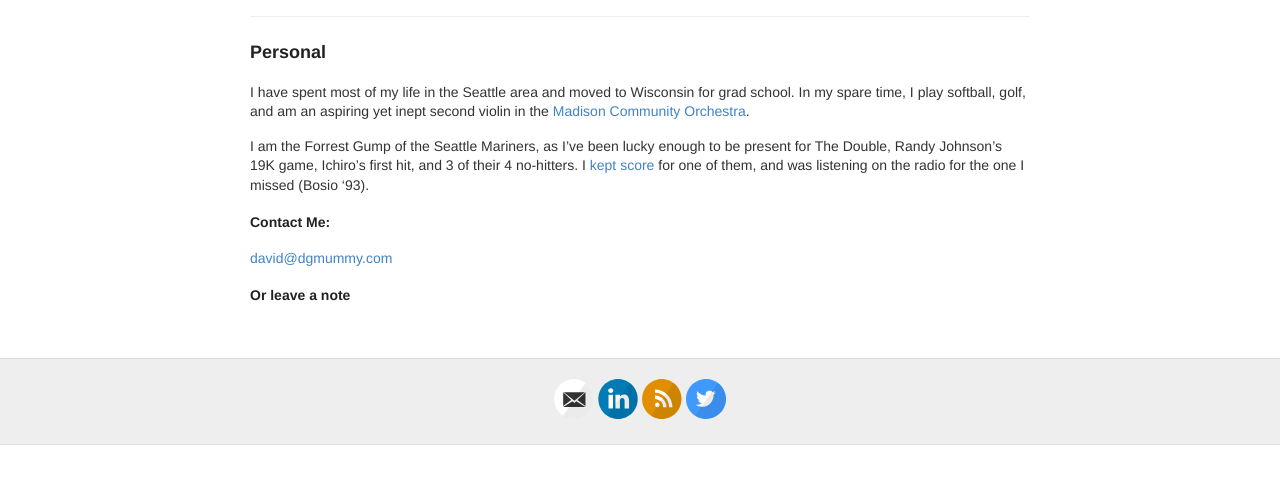
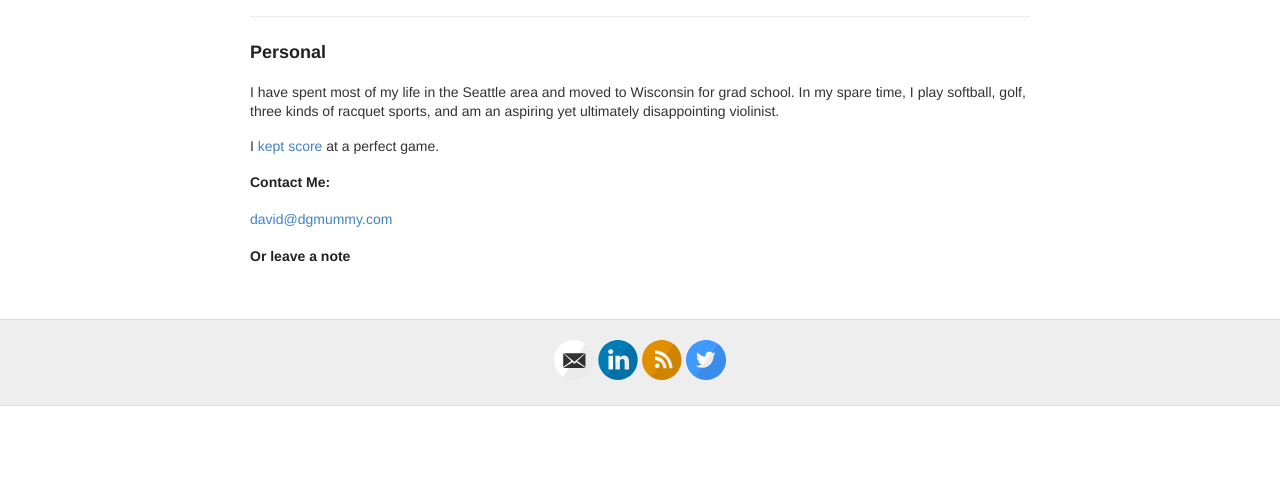
Before and after one commit to mummydg/mummydg.github.io, a Jekyll site: the page built from personal.md, in a window 1280 px wide, cut to the strip 144-628 px from the top of the page. Built offline with Jekyll 4.4.1, drawn with Linux system fonts in a browser that asks for light colours; comment, search, counter and statistics services are not loaded.

Commit message:
updating personal page

```diff
--- a/personal.md
+++ b/personal.md
@@ -5,9 +5,9 @@ comments: true
 permalink: /personal/
 ---
 
-I have spent most of my life in the Seattle area and moved to Wisconsin for grad school. In my spare time, I play softball, golf, and am an aspiring yet inept second violin in the <a href="http://www.madisoncommunityorchestra.org/">Madison Community Orchestra</a>.
+I have spent most of my life in the Seattle area and moved to Wisconsin for grad school. In my spare time, I play softball, golf, three kinds of racquet sports, and am an aspiring yet ultimately disappointing violinist.
 
-I am the Forrest Gump of the Seattle Mariners, as I've been lucky enough to be present for The Double, Randy Johnson's 19K game, Ichiro's first hit, and 3 of their 4 no-hitters. I <a href="{{ site.baseurl }}/images/felix_perfect_visitors.jpg">kept score</a> for one of them, and was listening on the radio for the one I missed (Bosio '93).
+I <a href="{{ site.baseurl }}/images/felix_perfect_visitors.jpg">kept score</a> at a perfect game.
 
 ### Contact Me:
 
```
